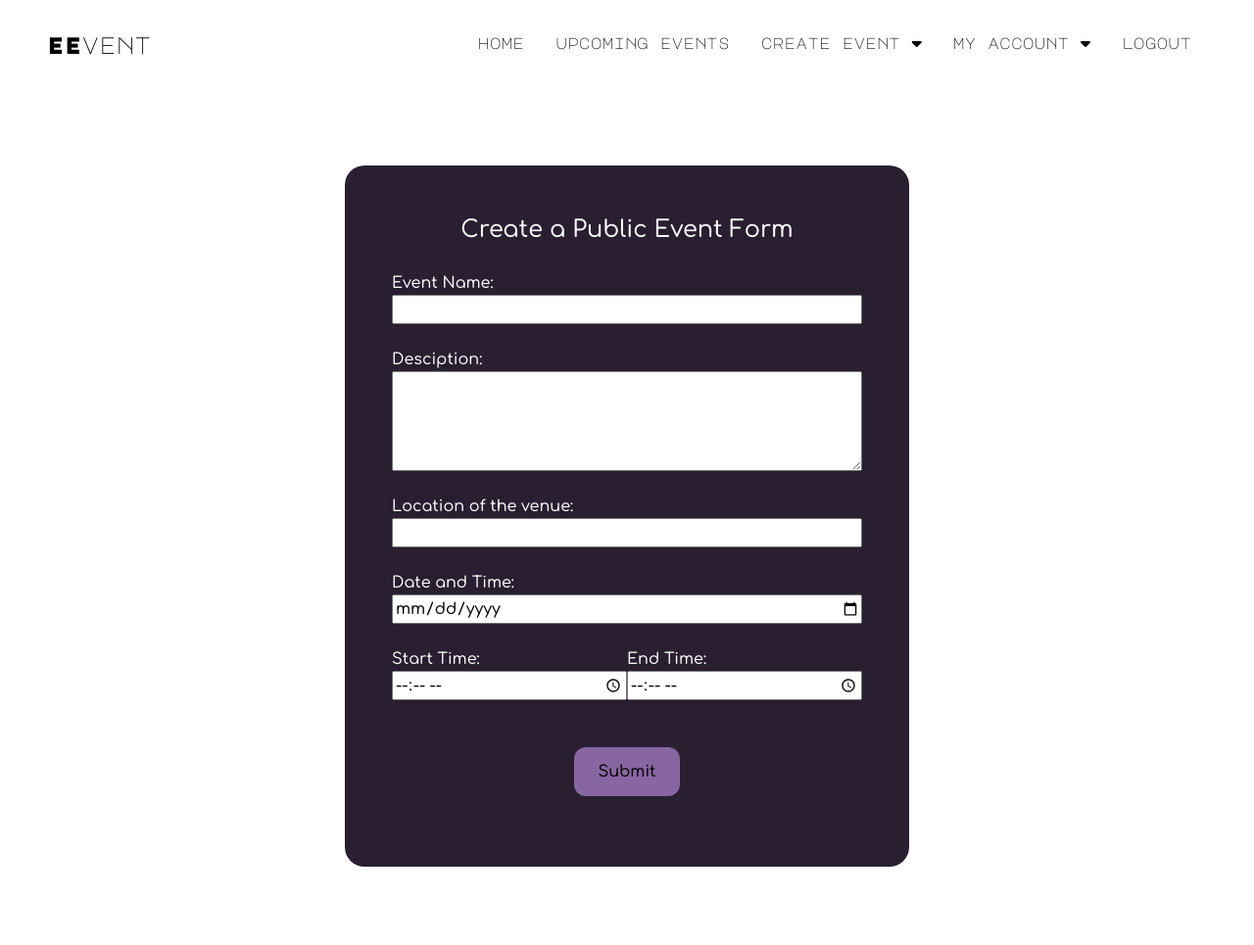
After one commit to Munsat/event-flask-app, a Flask app: page /create_public_event in a window 1280 px wide. The commit adds this page. Shown: the whole page at 98% size. Run offline with Flask 2, Linux system fonts and the light colour scheme; some libraries are stand-ins or nearby versions.

Commit message:
added create public form event

```diff
--- a/app.py
+++ b/app.py
@@ -116,6 +116,16 @@ def cancel_attendance():
     return redirect('/upcoming_events')
 
 
+@app.route('/create_public_event')
+def create_public_event():
+    return render_template('create_event.html')
+
+
+@app.route('/create_private_event')
+def create_private_event():
+    pass
+
+
 @app.route('/event_details')
 def event_details():
     pass
--- a/static/css/styles.css
+++ b/static/css/styles.css
@@ -207,18 +207,27 @@ button{
     padding: 3rem 1rem ;
     max-width: 45%;
     margin: 5rem auto;
+
 }
 
-div>label, div>input{
+.form div{
+    max-width: 30rem;
+}
+
+div>label, div>input, div>textarea{
     display:block;
-    width: 70%;
+    width: 100%;
     text-align: left;
-    margin: auto;
+}
+
+.time-container{
+    display: grid;
+    grid-template-columns: 50% 50%;
 }
 
 
 form>*{
-    margin-top: 1.5rem;
+    margin: 1.5rem auto;
 
 }
 
--- /dev/null
+++ b/templates/create_event.html
@@ -0,0 +1,43 @@
+{% extends 'layout.html' %}
+
+{% block heading %}
+Create Event
+{% endblock heading %}
+
+{% block main %}
+<div class="form container">
+    <h2>Create a Public Event Form</h2>
+    <form action="" method="POST">
+        <div>
+            <label for="event-name">Event Name: </label>
+            <input id="event-name" type="text" name="name">
+        </div>
+        <div>
+            <label for="description">Desciption: </label>
+            <textarea id="description" name="description" rows="4" cols="45"></textarea>
+        </div>
+        <div>
+            <label for="location">Location of the venue: </label>
+            <input id="location" type="text" name="location">
+        </div>
+        <div>
+            <label for="date">Date and Time: </label>
+            <input id="date" type="date" name="date">
+        </div>
+        <div class="time-container">
+            <div>
+                <label for="start-time">Start Time: </label>
+                <input id="start-time" type="time" name="start-time">
+            </div>
+            <div>
+                <label for="end-time">End Time: </label>
+                <input id="end-time" type="time" name="end-time">
+            </div>
+
+        </div>
+
+
+        <button type="submit">Submit</button>
+    </form>
+</div>
+{% endblock main %}
--- a/templates/layout.html
+++ b/templates/layout.html
@@ -25,8 +25,8 @@
                     </a>
 
                     <div class="dropdown-content">
-                        <a class="create-event" href="/">Public Event</a>
-                        <a class="create-event" href="/">Private Event</a>
+                        <a class="create-event" href="/create_public_event">Public Event</a>
+                        <a class="create-event" href="/create_private_event">Private Event</a>
                     </div>
                 </div>
                 <!-- <li><a class='nav-bar' href="/">create event</a></li> -->
```
Also changed, not shown: templates/upcoming_events.html (+6 -1 lines), templates/my_events.html (deleted).
